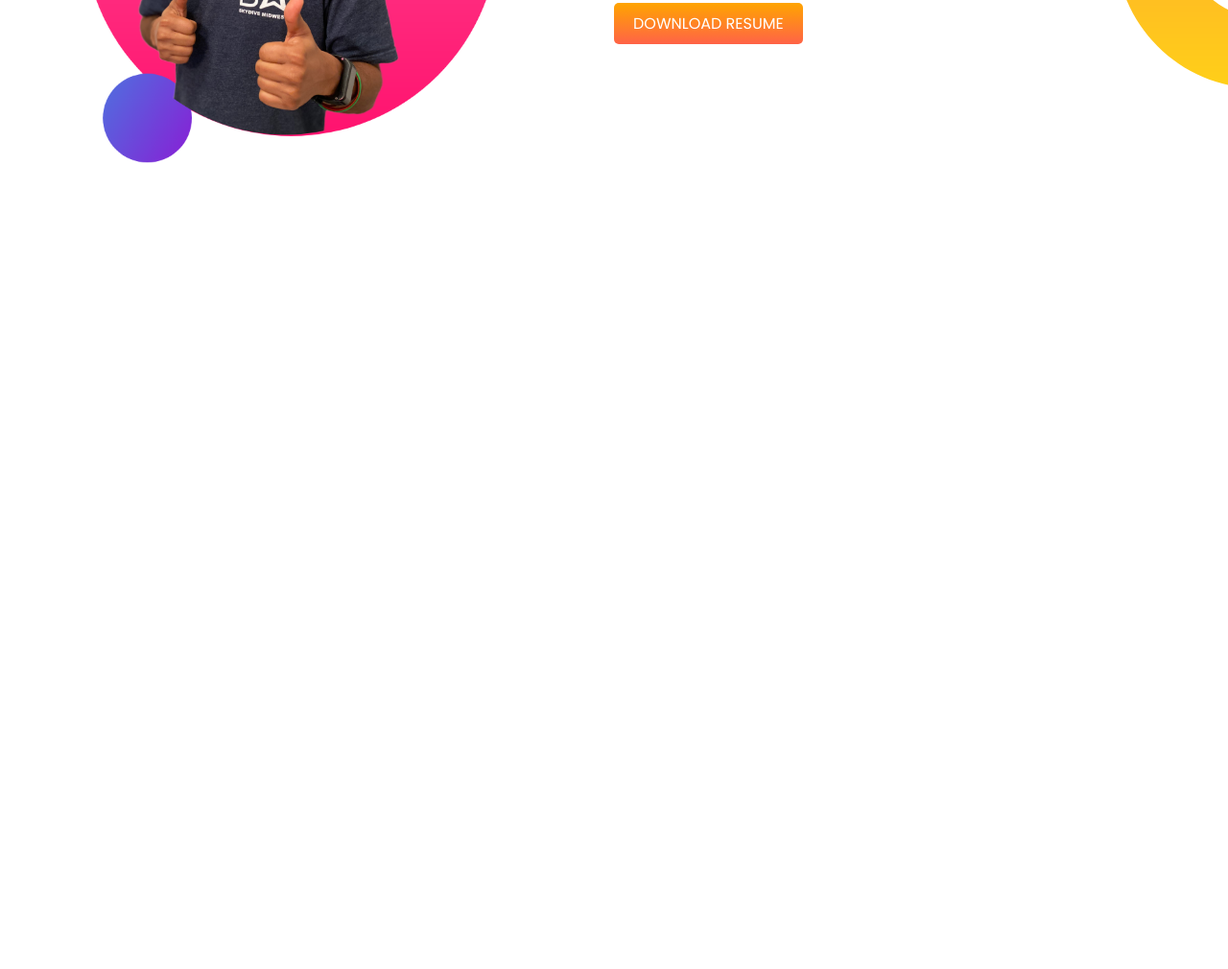
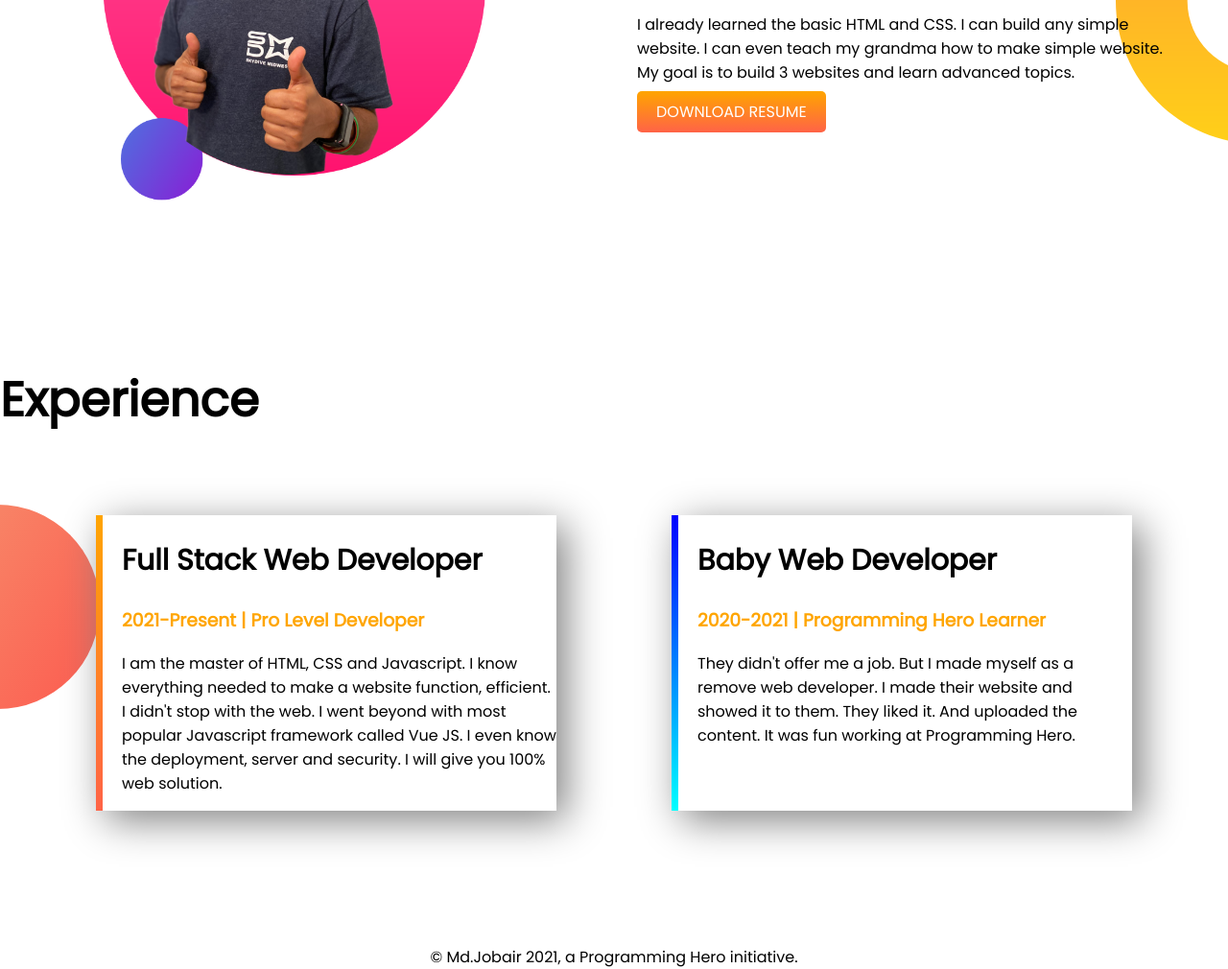
Before and after one commit to Ssjobair/JOBAIR-S-WORLD, a plain HTML site: page index.html in a window 1280 px wide. Shown: the part 995-2005 px from the top of the page at 96% size. Before the commit the page ends 1312 px from the top, so only its background shows below. Drawn offline with Linux system fonts and the light colour scheme.

Commit message:
complete

```diff
--- a/index.html
+++ b/index.html
@@ -12,7 +12,8 @@
 </head>
 <body>
 
-   <section class="top">
+
+    <section class="top flexible-contrainer">
     <div class="half-width">
         <h1>Welcome To</h1>
         <h1> <span class="orange">Jobair's </span>World! </h1>
@@ -27,7 +28,7 @@
 
     </div>
    </section>
-   <section class="dream">
+   <section class="dream flexible-contrainer">
        <div class="half-width">
            <img src="jhankar2.png" alt="">
 
@@ -39,8 +40,27 @@
            <a class="button" target="_blank"" href="https://web.programming-hero.com/">DOWNLOAD RESUME</a>
 
        </div>
+</section >
 
-   </section>
+<section class="experience-area">
+<h1>Experience</h1>
+<div class="flexible-contrainer">
+    <div id="experience-developer" class="experience-item">
+        <h2>Full Stack Web Developer</h2>
+        <h3>2021-Present | Pro Level Developer</h3>
+        <p>I am the master of HTML, CSS and Javascript. I know everything needed to make a website function, efficient. I didn't stop with the web. I went beyond with most popular Javascript framework called Vue JS. I even know the deployment, server and security. I will give you 100% web solution.</p>
+    </div>
+    <div id="unexperience-developer" class="experience-item">
+        <h2>Baby Web Developer</h2>
+        <h3>2020-2021 | Programming Hero Learner</h3>
+        <p>They didn't offer me a job. But I made myself as a remove web developer. I made their website and showed it to them. They liked it. And uploaded the content. It was fun working at Programming Hero.</p>
+    </div>
+
+</div>
+</section>
+<footer>
+    © Md.Jobair 2021, a Programming Hero initiative.
+</footer>
 
 
 </body>
--- a/style.css
+++ b/style.css
@@ -12,7 +12,7 @@ h1{
 .orange{
     color: orange;
 }
-section{
+.flexible-contrainer{
     display: flex;
     padding: 40px;
     margin-bottom: 100px;
@@ -21,7 +21,7 @@ section{
 }
 .half-width{
     width: 50%;
-    padding: 2 %;
+    padding: 2%;
 }
 .half-width img{
     width: 80%;
@@ -38,11 +38,43 @@ section{
     background-image: url(top-banner.png);
     background-repeat: no-repeat;
 }
-h2{
-    font-family:;
-}
+
+
 .dream{
     background-image: url(dream-bg.png);
     background-repeat:no-repeat;
     background-position: right;
 }
+h3{
+    color:orange;
+}
+
+.experience-item{
+    box-shadow: 10px 10px 40px grey;
+    width: 40%;
+    margin-left:5%;
+    margin-right:5%;
+    padding-left:20px;
+
+}
+h2{
+    font-size: 30px;
+}
+.experience-area{
+    background-image: url(abul.png);
+    background-repeat: no-repeat;
+    background-position: left;
+}
+#experience-developer{
+    border-left: 7px solid;
+    border-image:linear-gradient(orange,tomato);
+    border-image-slice: 1;
+}
+#unexperience-developer{
+    border-left: 7px solid;
+    border-image:linear-gradient(blue, cyan);
+    border-image-slice: 1;
+}
+footer{
+    text-align: center;
+}
```
Also changed, not shown: abul.png (renamed from exp-bg.png).
